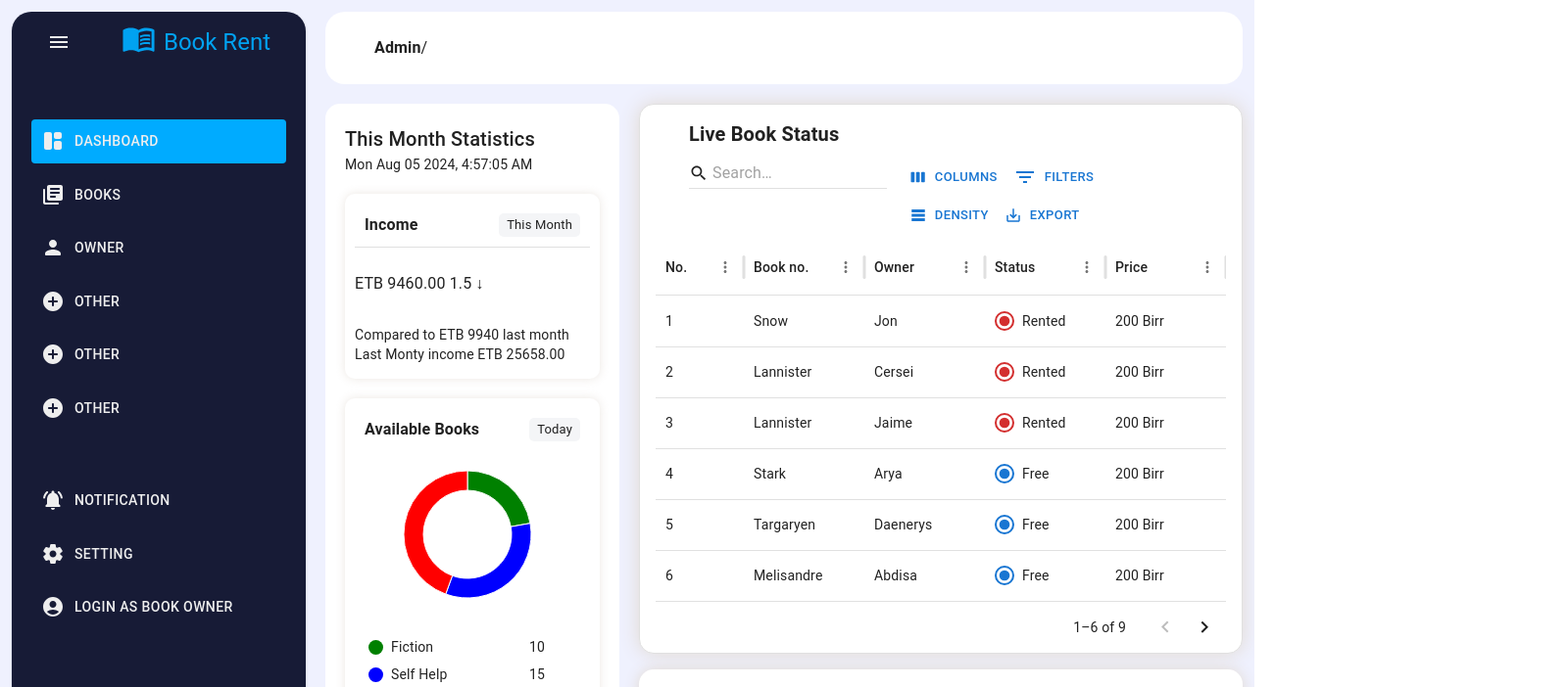
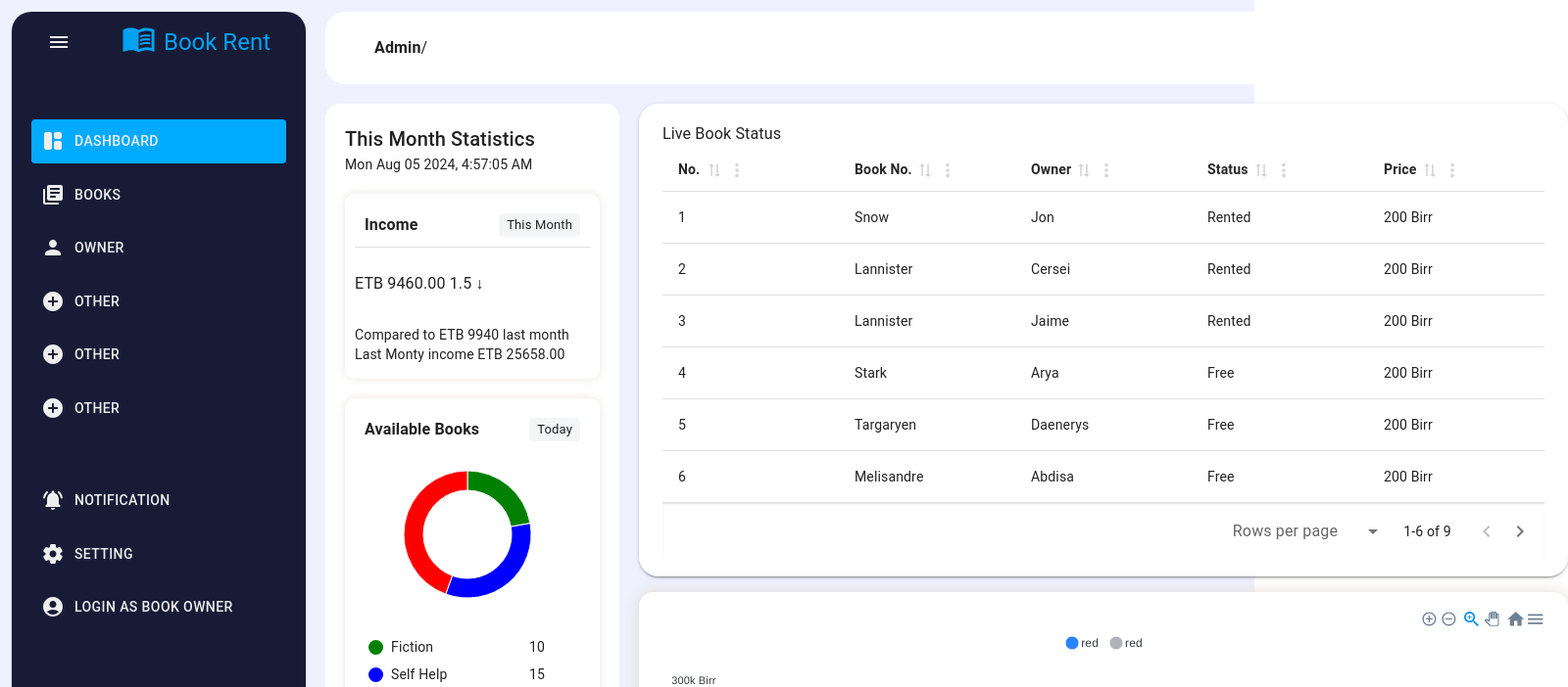
Before and after one commit to abdisaDev/book-rent, a React (Vite) app: page /admin/dashboard in a window 1280 px wide. Shown: the top 702 px of the page at 98% size, 1600 px wide, since content can reach past the window. Built offline with nearby package versions, Linux system fonts and the light colour scheme.

Commit message:
tool bar issue

```diff
--- a/package.json
+++ b/package.json
@@ -16,6 +16,8 @@
     "@mui/material": "^5.16.6",
     "@mui/x-charts": "^7.12.0",
     "@mui/x-data-grid": "^7.12.0",
+    "@mui/x-date-pickers": "^7.12.0",
+    "material-react-table": "^2.13.1",
     "react": "^18.3.1",
     "react-dom": "^18.3.1",
     "react-router-dom": "^6.26.0"
--- a/src/components/table/index.tsx
+++ b/src/components/table/index.tsx
@@ -1,99 +1,43 @@
+import { Box, Typography } from '@mui/material';
 import {
-  DataGrid,
-  GridRowsProp,
-  GridColDef,
-  GridToolbar,
-  GridToolbarContainer,
-  GridToolbarQuickFilter,
-} from '@mui/x-data-grid';
-import { Box, Typography, styled } from '@mui/material';
-
-const Toolbar = styled(GridToolbar)(() => ({
-  // Your custom styles here to hide labels
-  '& .MuiDataGrid-toolbarContainer .MuiButtonBase-root': {
-    '& .MuiButton-label': {
-      display: 'none',
-    },
-  },
-}));
-
-function SearchToolBar(props: { title: string }) {
-  return (
-    <GridToolbarContainer
-      sx={{
-        justifyContent: 'space-between',
-        my: '10px',
-        mx: '30px',
-      }}
-    >
-      <Box>
-        <Typography variant='h6' fontWeight='700'>
-          {props.title}
-        </Typography>
-      </Box>
-      <Box sx={{ display: 'flex', columnGap: 2 }}>
-        <Box>
-          <GridToolbarQuickFilter variant='standard' />
-        </Box>
-        <Box>
-          <Toolbar />
-        </Box>
-      </Box>
-    </GridToolbarContainer>
-  );
-}
+  MaterialReactTable,
+  useMaterialReactTable,
+  type MRT_ColumnDef,
+  type MRT_RowData,
+  MRT_ToggleDensePaddingButton,
+} from 'material-react-table';
 
 function Table(props: {
-  rows: GridRowsProp;
-  columns: GridColDef[];
-  isLoading: boolean;
-  errorMessage?: string | undefined;
   title: string;
+  data: MRT_RowData[];
+  // eslint-disable-next-line @typescript-eslint/no-explicit-any
+  columns: MRT_ColumnDef<any>[];
 }) {
+  const table = useMaterialReactTable({
+    data: props.data,
+    columns: props.columns,
+    initialState: { pagination: { pageSize: 6, pageIndex: 0 } },
+    muiTablePaperProps: {
+      sx: {
+        borderRadius: '20px',
+        px: 3,
+        py: 2.4,
+      },
+    },
+    renderTopToolbar: () => (
+      <Box>
+        <Typography>{props.title}</Typography>
+      </Box>
+    ),
+    renderToolbarInternalActions: ({ table }) => (
+      <Box>
+        <MRT_ToggleDensePaddingButton table={table} />
+      </Box>
+    ),
+  });
   return (
     <Box>
-      <DataGrid
-        sx={{
-          boxShadow: '0 0 20px #E1D9D1',
-          backgroundColor: 'white',
-          borderRadius: '15px',
-          px: 2,
-        }}
-        rows={props.rows}
-        columns={props.columns}
-        initialState={{
-          pagination: {
-            paginationModel: {
-              pageSize: 6,
-            },
-          },
-          filter: {
-            filterModel: {
-              items: [],
-              quickFilterExcludeHiddenColumns: true,
-            },
-          },
-        }}
-        loading={props.isLoading}
-        slotProps={{
-          loadingOverlay: {
-            variant: 'skeleton',
-            noRowsVariant: 'skeleton',
-          },
-          toolbar: {
-            showQuickFilter: true,
-          },
-        }}
-        slots={{
-          toolbar: () => (
-            <Box>
-              <SearchToolBar title={props.title} />
-            </Box>
-          ),
-        }}
-        pageSizeOptions={[13]}
-        localeText={{ noRowsLabel: props.errorMessage }}
-      />
+      <MaterialReactTable table={table} />
     </Box>
   );
 }
--- a/src/pages/dashboard/index.tsx
+++ b/src/pages/dashboard/index.tsx
@@ -1,56 +1,18 @@
 import { Box } from '@mui/material';
 import Statistics from '../../components/statistics';
 import Table from '../../components/table';
-import { GridColDef } from '@mui/x-data-grid';
 import AreaChart from '../../components/AreaChart';
-import { FiberManualRecord as FiberManualRecordIcon } from '@mui/icons-material';
+import { useMemo } from 'react';
+import { type MRT_ColumnDef } from 'material-react-table';
+interface BookStatus {
+  id: number;
+  book_number: string;
+  owner: string;
+  status: string;
+  price: string;
+}
 
-const columns: GridColDef<(typeof rows)[number]>[] = [
-  { field: 'id', headerName: 'No.', width: 90 },
-  {
-    field: 'book_number',
-    headerName: 'Book no.',
-    flex: 1,
-  },
-  {
-    field: 'owner',
-    headerName: 'Owner',
-    flex: 1,
-  },
-  {
-    field: 'status',
-    headerName: 'Status',
-    renderCell: (params) => (
-      <Box
-        sx={{
-          display: 'flex',
-          alignItems: 'center',
-          gap: 1,
-        }}
-      >
-        <FiberManualRecordIcon
-          color={params.row.status === 'Rented' ? 'error' : 'primary'}
-          sx={{
-            border: `2px solid ${
-              params.row.status === 'Rented' ? ' #D32F2F' : ' #1976D2'
-            }`,
-            borderRadius: '50%',
-            fontSize: '20px',
-          }}
-        />{' '}
-        {params.row.status}
-      </Box>
-    ),
-    flex: 1,
-  },
-  {
-    field: 'price',
-    headerName: 'Price',
-    flex: 1,
-  },
-];
-
-const rows = [
+const data: BookStatus[] = [
   {
     id: 1,
     book_number: 'Snow',
@@ -115,7 +77,34 @@ const rows = [
     price: '200 Birr',
   },
 ];
+
 function AdminDashBoard() {
+  const columns = useMemo<MRT_ColumnDef<BookStatus>[]>(
+    () => [
+      {
+        accessorKey: 'id',
+        header: 'No.',
+      },
+      {
+        accessorKey: 'book_number',
+        header: 'Book No.',
+      },
+      {
+        accessorKey: 'owner',
+        header: 'Owner',
+      },
+      {
+        accessorKey: 'status',
+        header: 'Status',
+      },
+      {
+        accessorKey: 'price',
+        header: 'Price',
+      },
+    ],
+    []
+  );
+
   return (
     <Box
       sx={{ height: '87vh', display: 'flex', justifyContent: 'space-between' }}
@@ -133,12 +122,7 @@ function AdminDashBoard() {
         }}
       >
         <Box>
-          <Table
-            rows={rows}
-            columns={columns}
-            isLoading={false}
-            title='Live Book Status'
-          />
+          <Table columns={columns} data={data} title='Live Book Status' />
         </Box>
         <Box>
           <AreaChart />
```
Also changed, not shown: 1 other file (tests, documents, lock files or other folders).
